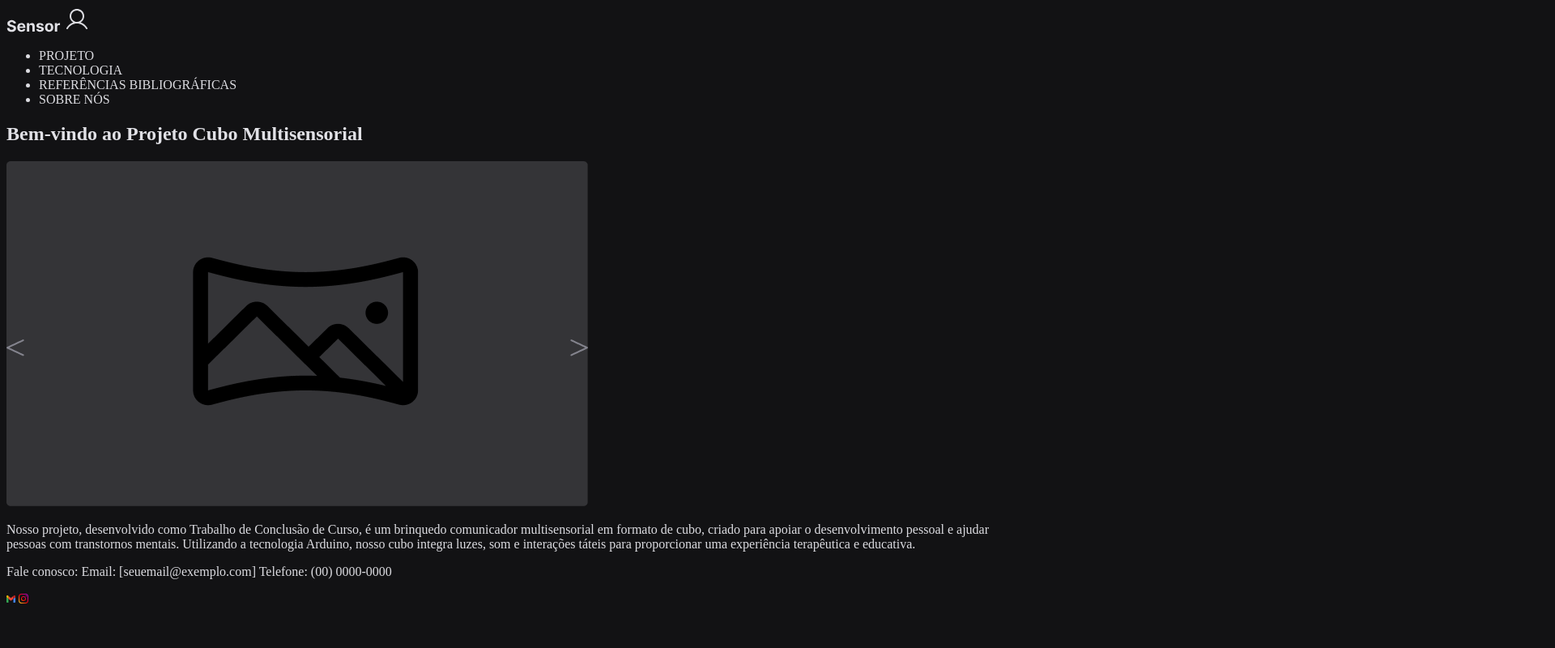
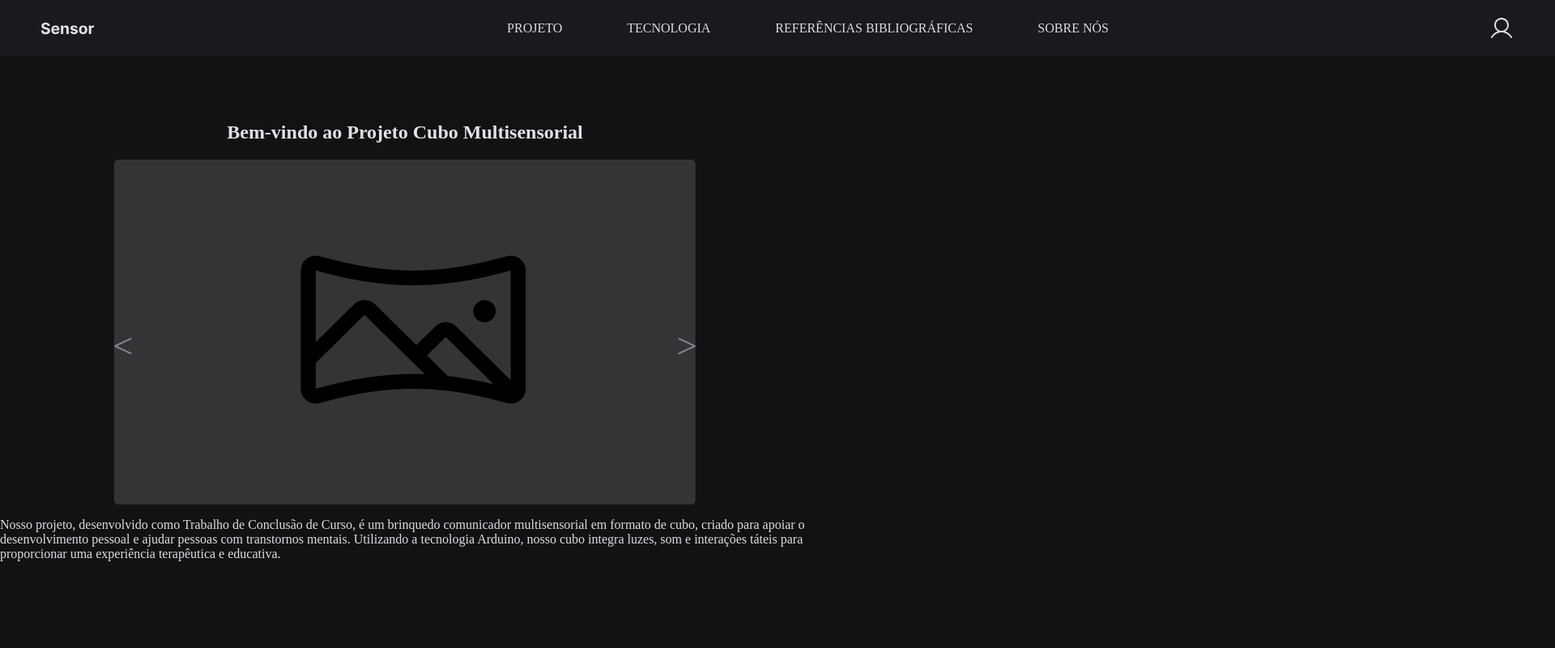
Before and after one commit to Augusto-Valerio/TCC, a plain HTML site: page index.html in a window 1280 px wide. Shown: the top 800 px of the page at 81% size, 1920 px wide, since content can reach past the window. Drawn offline with Linux system fonts and the light colour scheme.

Commit message:
segundo commit

```diff
--- a/index.html
+++ b/index.html
@@ -6,16 +6,16 @@
   <title>TCC</title>
   <link rel="stylesheet" href="style.css">
 </head>
+
 <body>
 
-<div class="home">
   <header>
 
-    <img src="./images/Sensor.svg" alt="Logo do site Sensor">
-    <img src="./images/User.svg" alt="">
+    <img class="logo" src="./images/Sensor.svg" alt="Logo do site Sensor">
+
 
     <nav>
-      <ul class="text">
+      <ul>
         <li>PROJETO</li>
         <li>TECNOLOGIA</li>
         <li>REFERÊNCIAS BIBLIOGRÁFICAS</li>
@@ -23,11 +23,16 @@
       </ul>
     </nav>
 
+    <img class="perfil" src="./images/User.svg" alt="">
+
   </header>
+
+<div class="home">
+
 
   <main>
 
-    <section class="text">
+    <section>
       <h1 class="titulo">
         Bem-vindo ao Projeto Cubo Multisensorial
       </h1>
@@ -41,15 +46,15 @@
   </main>
 </div>
 
-<footer class="Fale conosco">
-  <p class="text">
+<footer>
+  <p>
     Fale conosco: Email: [seuemail@exemplo.com]  Telefone: (00) 0000-0000
   </p>
- <img src="images/gmail.svg" alt="gmail logo">
+ <img class="gmail" src="images/gmail.svg" alt="gmail logo">
  <img src="images/Instagram.svg" alt="instagram logo">
 </footer>
 
 
+</body>
 
-</body>
 </html>
--- a/style.css
+++ b/style.css
@@ -1,12 +1,68 @@
 body {
+  margin: 0;
   background-color: #121214;
+  overflow-x: hidden;
 }
 
 
-.text {
+header {
+  background: #1A1A1E;
+
+  display: flex;
+  justify-content: space-between;
+  align-items: center;
+
+  width: 1920px;
+  height: 70px;
+}
+
+ul {
   color:#DCDCE1 ;
+
+  display: flex;
+  list-style: none;
+
+  gap: 80px;
+  margin: auto;
+}
+
+section {
+  color: #DCDCE1;
+  display: flex;
+  flex-direction: column;
+  align-items: center;
+  width: 1000px;
+  height: 741px;
+  margin-top: 60px;
+
+}
+
+footer {
+  display: flex;
+  align-items: center;
+  justify-content: center;
+
+
+  color:#DCDCE1 ;
+  width: 1920px;
+  height: 88px;
+  background: #1A1A1E;
 }
 
 .titulo {
   color: #E1E1E6 ;
 }
+
+.logo{
+  margin-left: 50px;
+}
+
+
+.perfil {
+  margin-right: 50px;
+}
+
+.gmail {
+  padding-left: 30px;
+  padding-right: 10px;
+}
```
